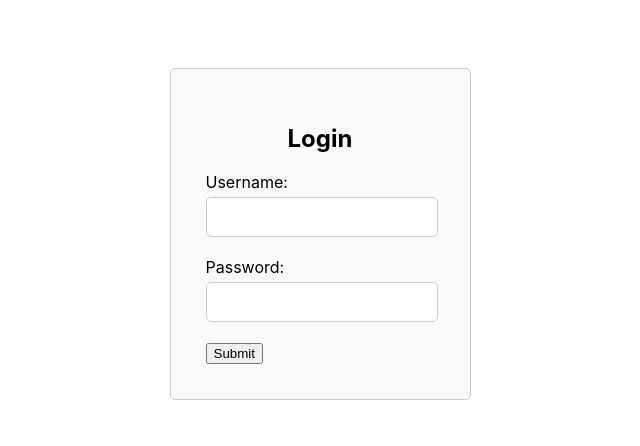
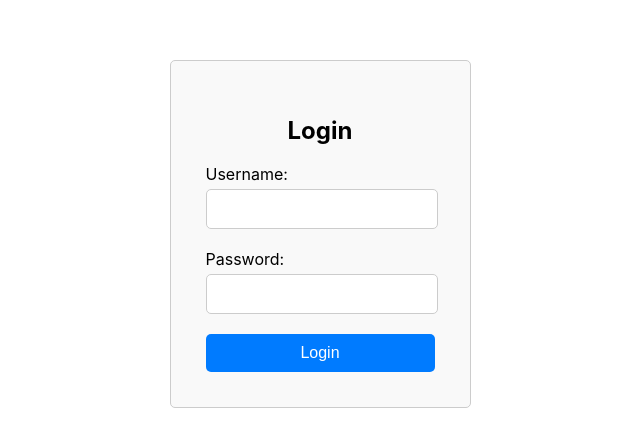
Before and after one commit to KarthikPaidipalli/mobilefirst-jokewebsite, a React (Create React App) app: page / in a window 1280 px wide. Shown: the part 166-612 px from the top of the page, without its empty margins (320-960 px from the left). Built offline with nearby package versions, Linux system fonts and the light colour scheme.

Commit message:
not coming

```diff
--- a/src/components/LoginForm/index.js
+++ b/src/components/LoginForm/index.js
@@ -1,6 +1,6 @@
 import React, { useState } from 'react';
 import './index.css';
-import Button from 'react-bootstrap/Button';
+import Button from 'react-bootstrap/Form';
 const LoginForm = props => {
   const [formData, setFormData] = useState({ email: '', password: '' });
   const [errors, setErrors] = useState("");
@@ -52,9 +52,7 @@ const LoginForm = props => {
               className='inputelements'
             />
           </div>
-          <Button variant="primary" type="submit">
-            Submit
-          </Button>
+          <button className='button' type="submit">Login</button>
           {errors && <span className="error">{errors}</span>}
         </form>
       </div>
```
